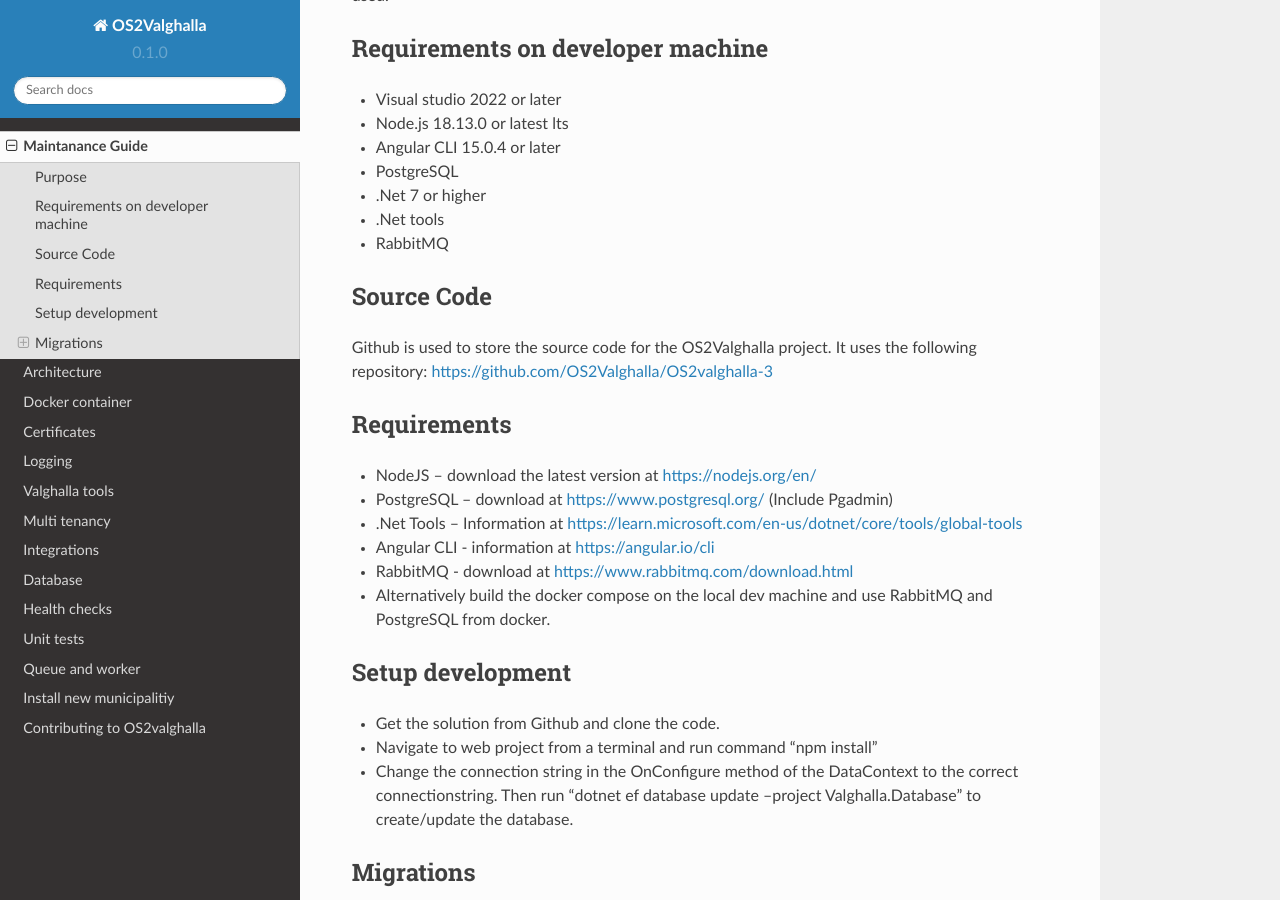
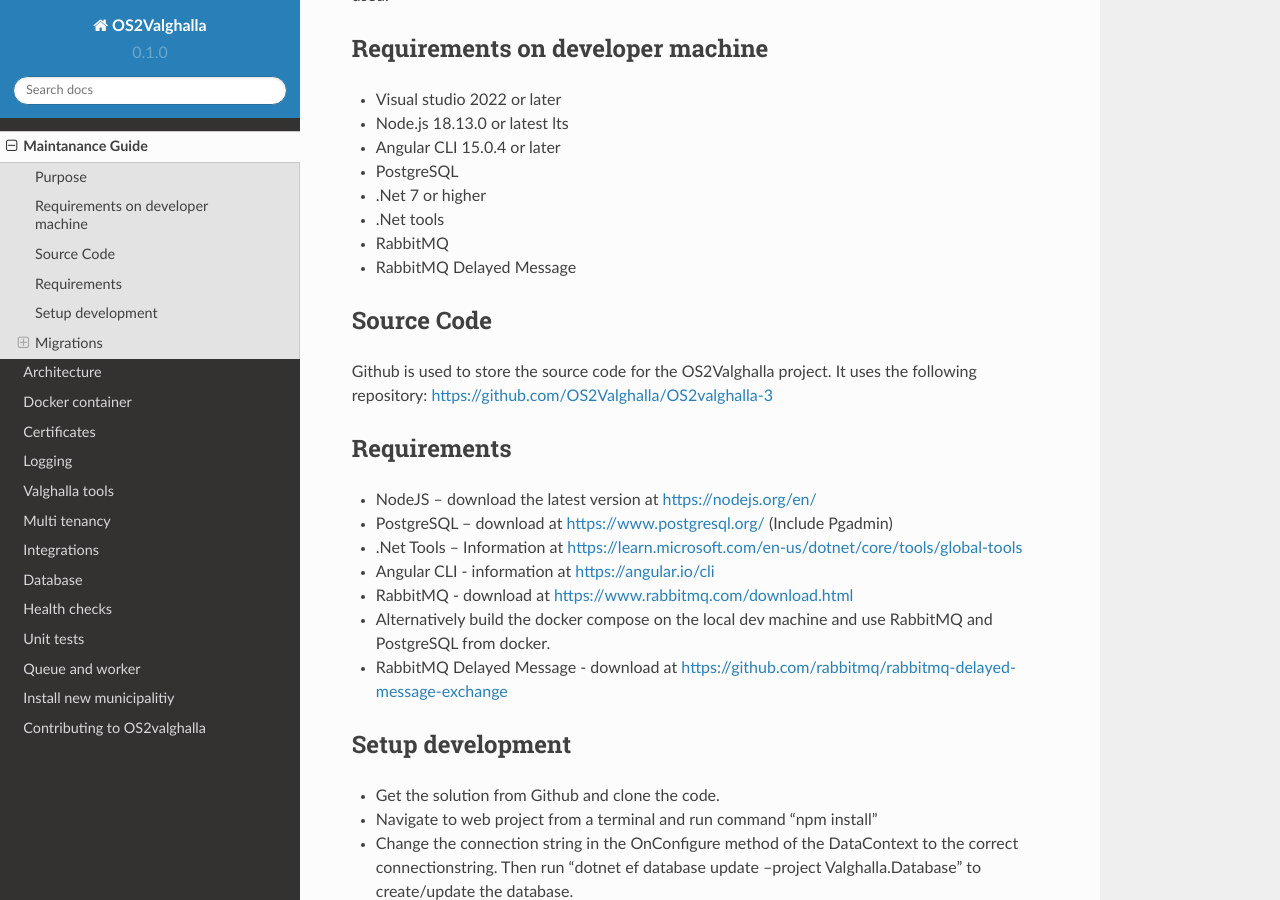
Before and after one commit to OS2Valghalla/OS2valghalla-3-documentation, a Sphinx documentation site: the page built from docs/source/maintanance-guide/index.rst, in a window 1280 px wide and 900 px high, scrolled down 328 px. Built offline with Sphinx 7.4.7 and the Read the Docs theme 2.0.0, drawn with Linux system fonts in a browser that asks for light colours.

Commit message:
Added RabbitMQ Delayed Message to requirements

```diff
--- a/docs/source/maintanance-guide/index.rst
+++ b/docs/source/maintanance-guide/index.rst
@@ -17,6 +17,7 @@
 *	.Net 7 or higher
 *	.Net tools
 *	RabbitMQ
+*	RabbitMQ Delayed Message
 
 Source Code
 ---------------------
@@ -32,6 +33,7 @@
 *	Angular CLI - information at https://angular.io/cli
 *	RabbitMQ - download at https://www.rabbitmq.com/download.html
 *	Alternatively build the docker compose on the local dev machine and use RabbitMQ and PostgreSQL from docker.
+*	RabbitMQ Delayed Message - download at https://github.com/rabbitmq/rabbitmq-delayed-message-exchange
 
 Setup development
 ---------------------
```
